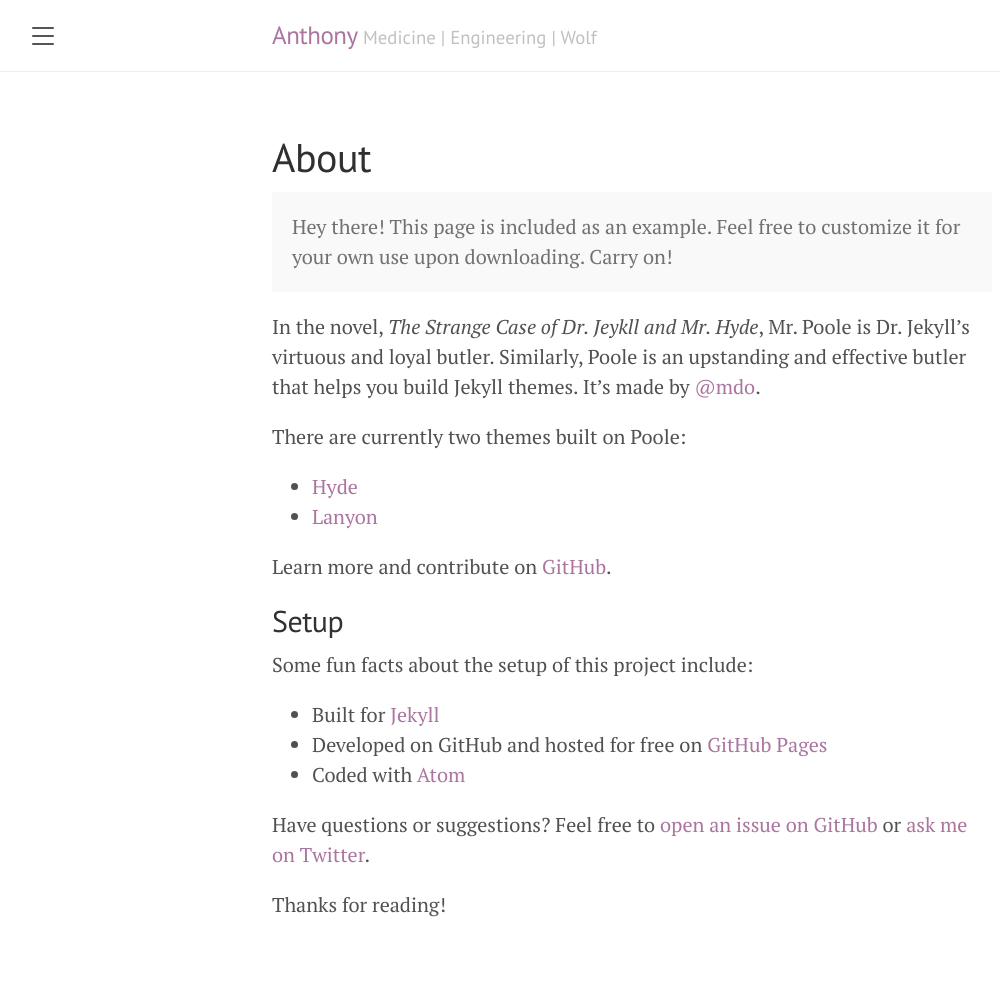
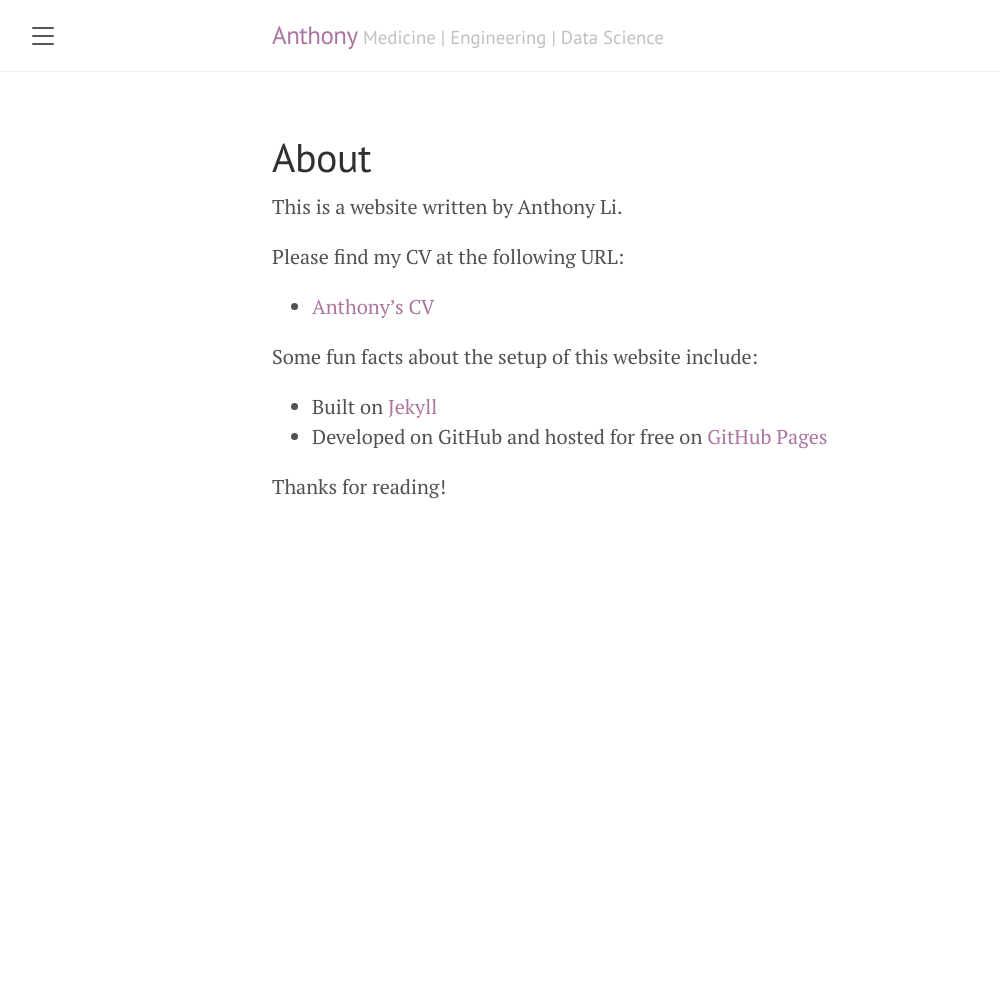
Before and after one commit to llja0112/llja0112.github.io, a Jekyll site: the page built from about.md, in a window 1280 px wide. Shown: the whole page, without its empty margins (8-1008 px from the left). Built offline with Jekyll 4.4.1, drawn with Linux system fonts in a browser that asks for light colours; after the commit the page ends 900 px from its top, so only the background shows below that.

Commit message:
Edit about page

```diff
--- a/_config.yml
+++ b/_config.yml
@@ -1,6 +1,6 @@
 # Setup
 title:               Anthony
-tagline:             'Medicine | Engineering | Wolf'
+tagline:             'Medicine | Engineering | Data Science'
 description:         'A reserved <a href="https://jekyllrb.com" target="_blank">Jekyll</a> theme that places the utmost gravity on content with a hidden drawer. Made by <a href="https://twitter.com/mdo" target="_blank">@mdo</a>.'
 url:                 https://llja0112.github.io
 baseurl:             ''
--- a/about.md
+++ b/about.md
@@ -3,27 +3,13 @@ layout: page
 title: About
 ---
 
-<p class="message">
-  Hey there! This page is included as an example. Feel free to customize it for your own use upon downloading. Carry on!
-</p>
+This is a website written by Anthony Li.
 
-In the novel, *The Strange Case of Dr. Jeykll and Mr. Hyde*, Mr. Poole is Dr. Jekyll's virtuous and loyal butler. Similarly, Poole is an upstanding and effective butler that helps you build Jekyll themes. It's made by [@mdo](https://twitter.com/mdo).
+Please find my CV at the following URL:
+* [Anthony's CV](https://github.com/llja0112/latex_cv/blob/master/CV.pdf)
 
-There are currently two themes built on Poole:
-
-* [Hyde](http://hyde.getpoole.com)
-* [Lanyon](http://lanyon.getpoole.com)
-
-Learn more and contribute on [GitHub](https://github.com/poole).
-
-## Setup
-
-Some fun facts about the setup of this project include:
-
-* Built for [Jekyll](https://jekyllrb.com)
+Some fun facts about the setup of this website include:
+* Built on [Jekyll](https://jekyllrb.com)
 * Developed on GitHub and hosted for free on [GitHub Pages](https://pages.github.com)
-* Coded with [Atom](https://atom.io)
-
-Have questions or suggestions? Feel free to [open an issue on GitHub](https://github.com/poole/issues/new) or [ask me on Twitter](https://twitter.com/mdo).
 
 Thanks for reading!
```
